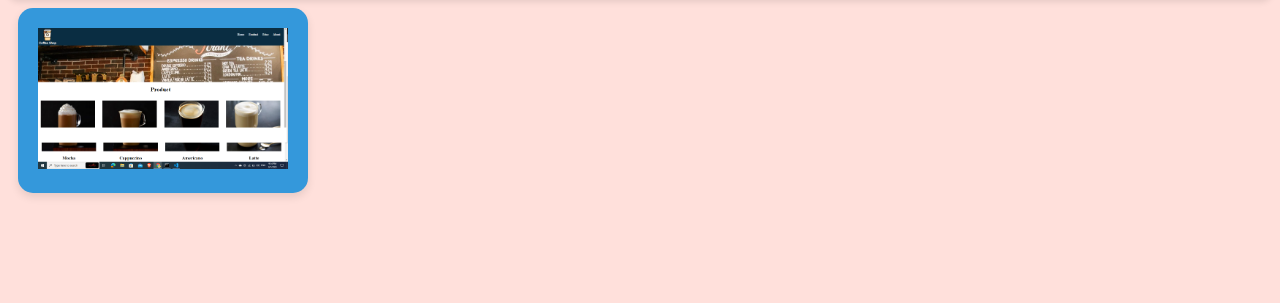
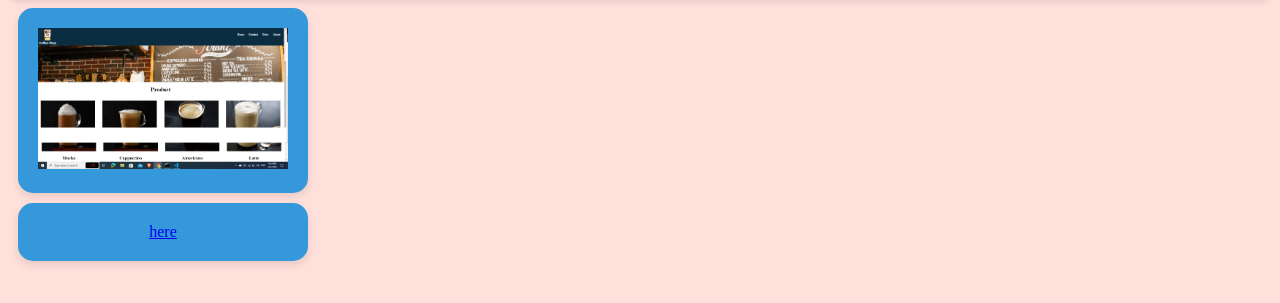
Before and after one commit to salarpatel7/ui-designs, a plain HTML site: page UI Designs/index.html in a window 1280 px wide. Shown: the part 99-402 px from the top of the page. Drawn offline with Linux system fonts and the light colour scheme.

Commit message:
path added

```diff
--- a/UI Designs/index.html
+++ b/UI Designs/index.html
@@ -20,5 +20,12 @@
         </a>
     </div>
 
+    <div class="cards rounded">
+
+        <a href="profile card\index.html">
+           <img src="" alt="">here
+       </a>
+   </div>
+
 </body>
 </html>
```
